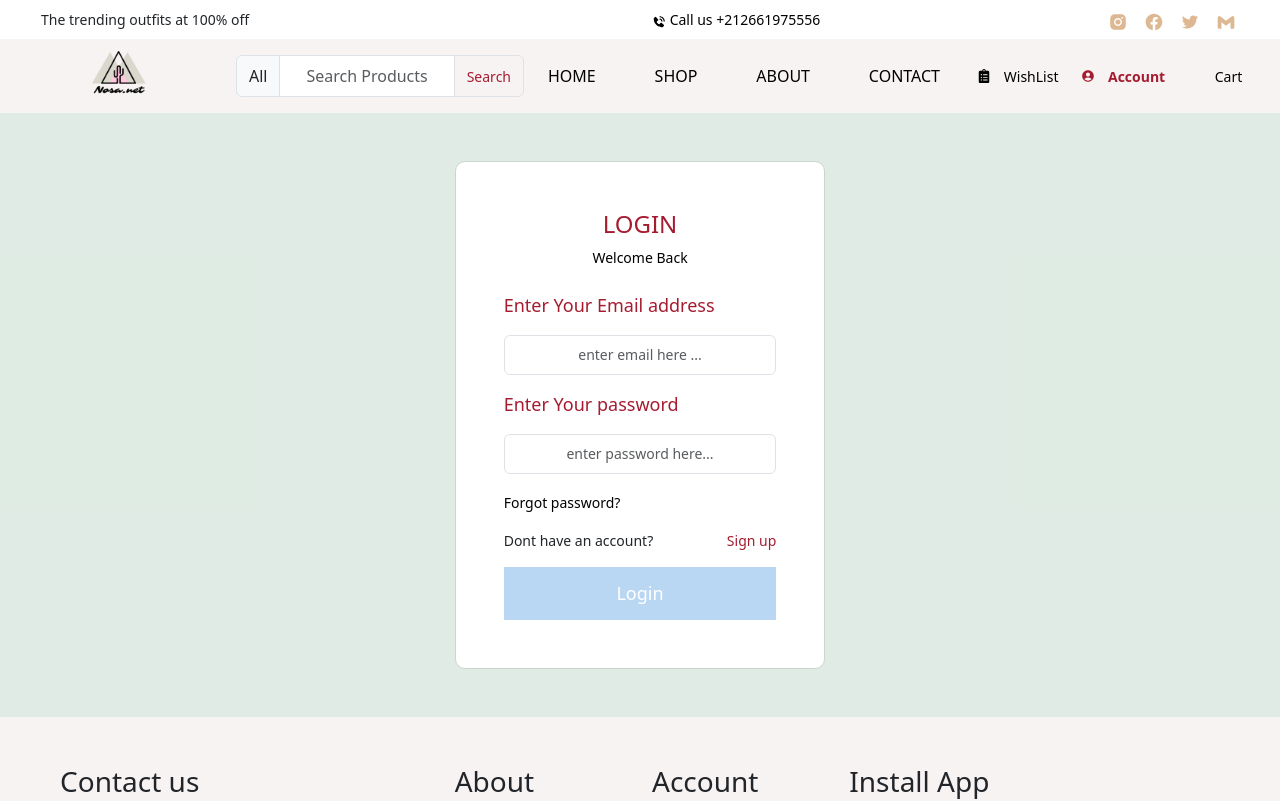
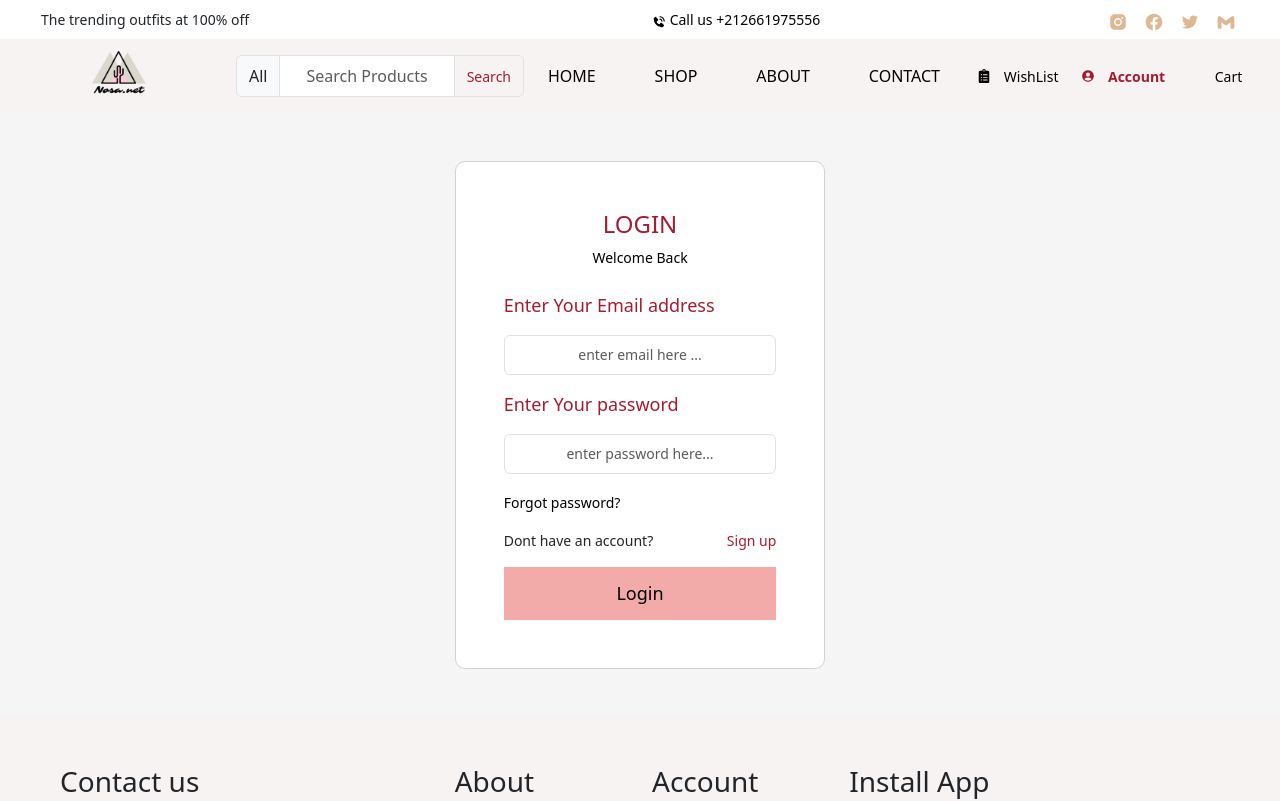
Before and after one commit to Chaimaert/e-comm-plat, a React (Vite) app: page /login in a window 1280 px wide. Shown: the top 801 px of the page. Built offline with nearby package versions, Linux system fonts and the light colour scheme; some icons are missing.

Commit message:
finishing the login page

```diff
--- a/src/App.css
+++ b/src/App.css
@@ -519,8 +519,12 @@ tbody {
   color: black;
 }
 
+.fg {
+  font-weight: 400;
+}
+
 .login-wrapper{
-  background-color: var(--lighter1);
+  background-color: whitesmoke;
 }
 
 .login-wrapper .card{
@@ -550,14 +554,14 @@ tbody {
 .login-wrapper button{
   font-size: 18px;
   padding: 12px 24px;
-  background-color: var(--primary1);
-  color: white;
+  background-color: #f3abaa;
+  color: black;
   border: 1px solid transparent;
   transition: 0.5s ease;
 }
 
 .login-wrapper button:hover{
-  background-color: transparent;
+  background-color: #f5c0bf;
   border: 1px solid var(--primary1);
-  color: var(--primary1);
+  color: #a51c30;
 }
--- a/src/pages/login.jsx
+++ b/src/pages/login.jsx
@@ -58,7 +58,7 @@ const Login = () => {
                   </div>
                   {error && <div className="alert alert-danger">{error}</div>}
                   <div className="mb-3">
-                    <Link to="/forgotpasword" className="form-link">
+                    <Link to="/forgotpasword" className="form-link fg">
                       Forgot password?
                     </Link>
                   </div>
```
